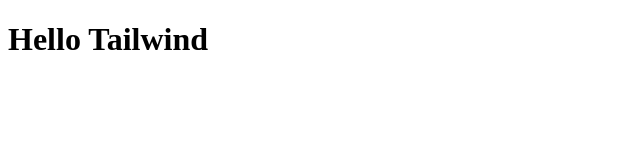
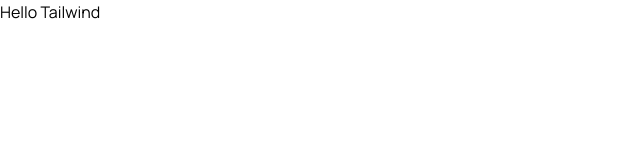
Before and after one commit to abutaiab2021/tea-house-tailwind, a plain HTML site: page index.html in a window 1280 px wide. Shown: the whole page, without its empty margins (0-640 px from the left). Drawn offline with nearby package versions, Linux system fonts and the light colour scheme.

Commit message:
added tailwind css & manrope google font & internal css for google font

```diff
--- a/index.html
+++ b/index.html
@@ -5,6 +5,20 @@
     <meta charset="UTF-8">
     <meta name="viewport" content="width=device-width, initial-scale=1.0">
     <title>Tea House</title>
+    <!-- Tailwind CSS -->
+    <script src="https://cdn.jsdelivr.net/npm/@tailwindcss/browser@4"></script>
+
+    <!-- Monrope google font link -->
+    <link rel="preconnect" href="https://fonts.googleapis.com">
+    <link rel="preconnect" href="https://fonts.gstatic.com" crossorigin>
+    <link href="https://fonts.googleapis.com/css2?family=Manrope:wght@200..800&display=swap" rel="stylesheet">
+
+    <!-- internal css -->
+    <style>
+        * {
+            font-family: "Manrope", sans-serif;
+        }
+    </style>
 </head>
 
 <body>
```
